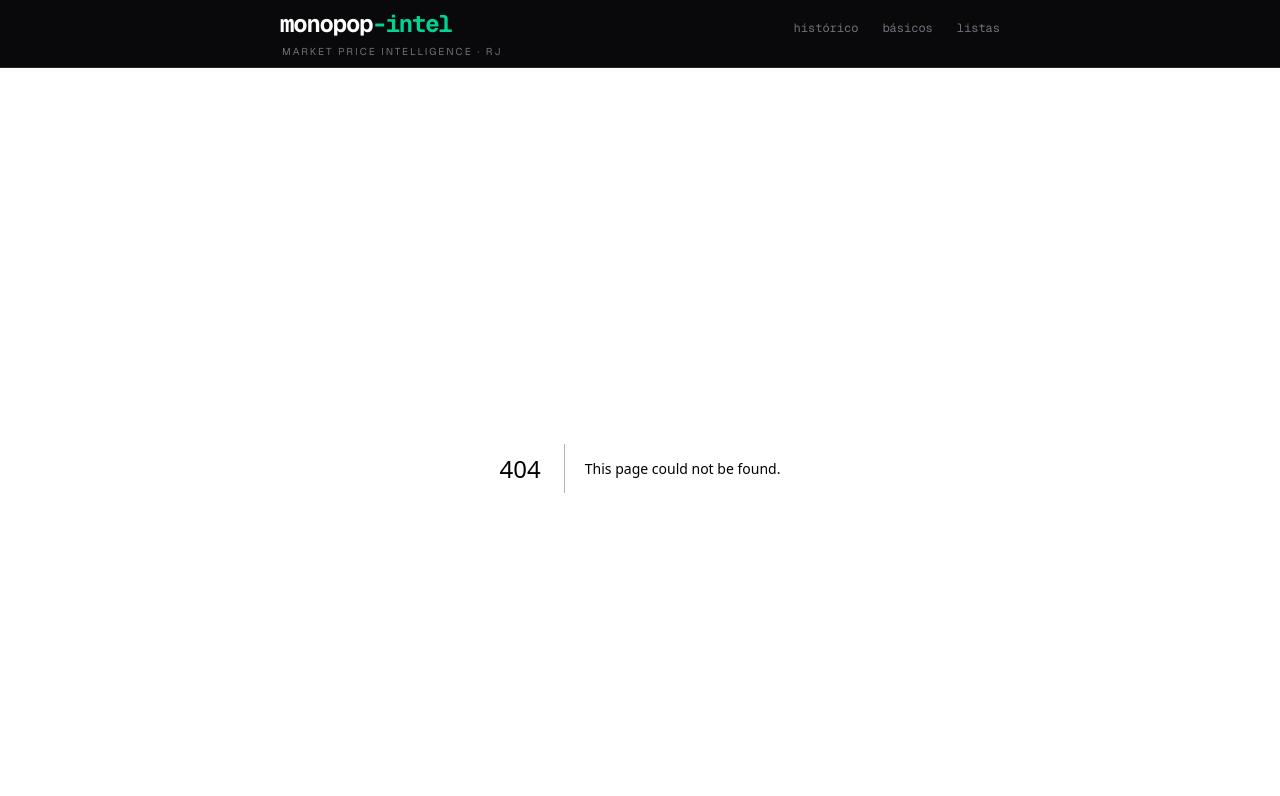
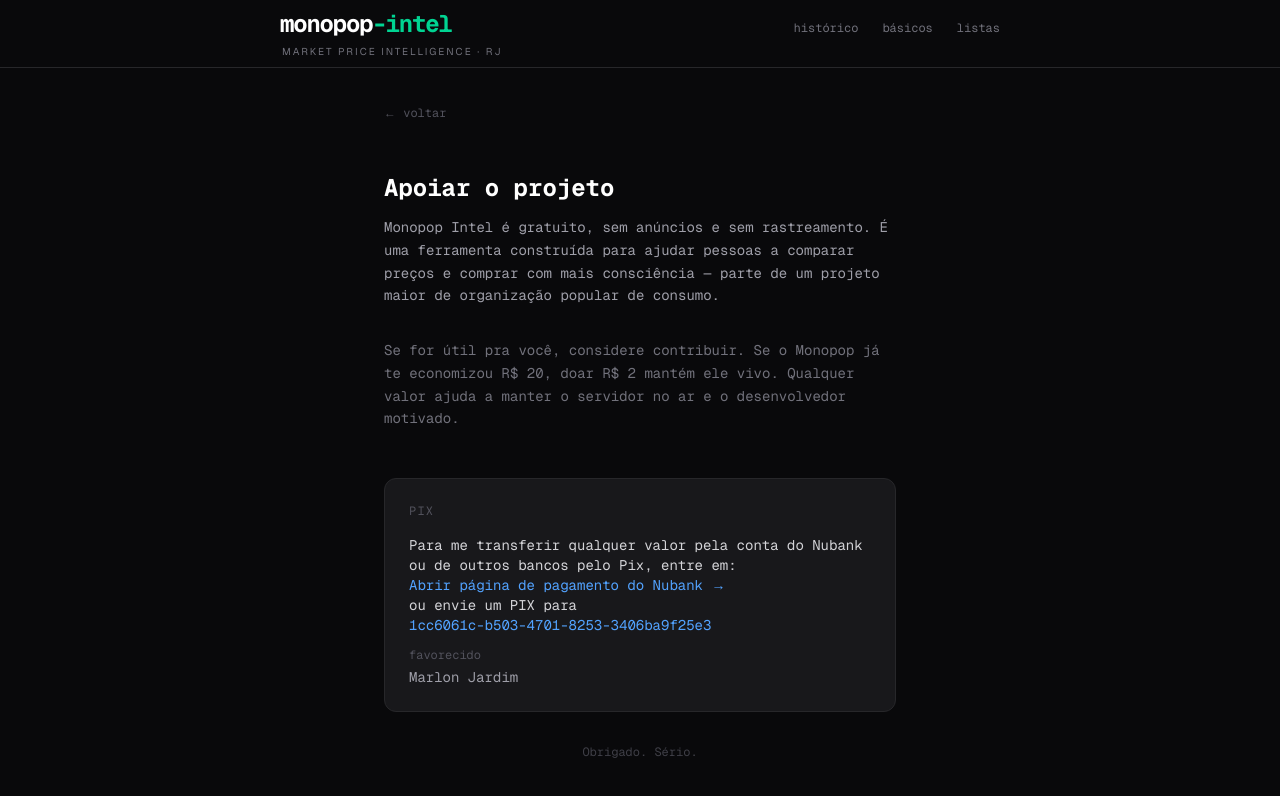
Before and after one commit to majard/monopop-intel, a Next.js app in the folder web/: page /support in a window 1280 px wide. Before the commit this address had no page. Shown: the top 796 px of the page. Built offline with nearby package versions, Linux system fonts and the light colour scheme.

Commit message:
feat: add support page and donation flow via Pix
- Introduce /support page with project positioning
- Add Pix copy-to-clipboard interaction
- Add support call-to-action across key pages
- Keep UX lightweight and non-intrusive

```diff
--- a/web/app/generics/[term]/[product_id]/page.tsx
+++ b/web/app/generics/[term]/[product_id]/page.tsx
@@ -434,6 +434,13 @@
             <p className="text-zinc-600 text-sm">Nenhuma variação encontrada.</p>
           )}
         </div>
+
+        <p className="text-[11px] text-zinc-800 text-center mt-10">
+          Monopop Intel é gratuito e sem anúncios.{' '}
+          <Link href="/support" className="text-zinc-700 hover:text-zinc-500 underline transition-colors">
+            Apoiar o projeto →
+          </Link>
+        </p>
       </div >
     </main >
   );
--- a/web/app/shopping-lists/page.tsx
+++ b/web/app/shopping-lists/page.tsx
@@ -5,6 +5,7 @@
 import { useShoppingLists, ShoppingList } from '../../hooks/useShoppingLists';
 import { buildShoppingListExport } from '../../utils/shoppingListExport';
 import { STORE_KEYS } from '@/constants/stores';
+import Link from 'next/link';
 
 export default function ShoppingListsPage() {
   const router = useRouter();
@@ -224,6 +225,12 @@
           </div>
         )}
       </div>
+      <p className="text-[11px] text-zinc-800 text-center mt-10">
+        Monopop Intel é gratuito e sem anúncios.{' '}
+        <Link href="/support" className="text-zinc-700 hover:text-zinc-500 underline transition-colors">
+          Apoiar o projeto →
+        </Link>
+      </p>
     </main>
   );
 }
--- /dev/null
+++ b/web/app/support/PixDetailClient.tsx
@@ -0,0 +1,12 @@
+'use client';
+
+import { useState } from 'react';
+
+export function PixDetailClient() {
+  const [copied, setCopied] = useState(false);
+  return (
+    <button onClick={() => { navigator.clipboard.writeText("1cc6061c-b503-4701-8253-3406ba9f25e3"); setCopied(true); setTimeout(() => setCopied(false), 2000); }} className="text-blue-400 hover:underline">
+      {copied ? 'Copiado!' : '1cc6061c-b503-4701-8253-3406ba9f25e3'}
+    </button>
+  );
+}
--- /dev/null
+++ b/web/app/support/page.tsx
@@ -0,0 +1,72 @@
+import Link from 'next/link';
+import { PixDetailClient } from './PixDetailClient';
+
+export const metadata = {
+  title: 'Apoiar · Monopop Intel',
+  description: 'Monopop Intel é gratuito e sem anúncios. Se for útil pra você, considere apoiar.',
+};
+
+export default function ApoiarPage() {
+  return (
+    <main className="min-h-screen bg-zinc-950 text-zinc-100 font-mono p-6">
+      <div className="max-w-lg mx-auto py-2">
+
+        <div className="mb-12">
+          <Link
+            href="/"
+            className="text-zinc-600 hover:text-zinc-400 text-xs transition-colors"
+          >
+            ← voltar
+          </Link>
+        </div>
+
+        <h1 className="text-2xl font-bold text-white mb-3">Apoiar o projeto</h1>
+
+        <p className="text-zinc-400 text-sm leading-relaxed mb-8">
+          Monopop Intel é gratuito, sem anúncios e sem rastreamento.
+          É uma ferramenta construída para ajudar pessoas a comparar preços e
+          comprar com mais consciência — parte de um projeto maior de organização
+          popular de consumo.
+        </p>
+
+        <p className="text-zinc-500 text-sm leading-relaxed mb-12">
+          Se for útil pra você, considere contribuir.
+          Se o Monopop já te economizou R$ 20, doar R$ 2 mantém ele vivo.
+          Qualquer valor ajuda a manter o servidor no ar e o desenvolvedor motivado.
+        </p>
+
+        {/* Pix block */}
+        <div className="bg-zinc-900 border border-zinc-800 rounded-xl p-6 mb-8">
+          <p className="text-xs text-zinc-600 uppercase tracking-widest mb-4">Pix</p>
+
+          <div className="space-y-3">
+            <div>
+
+              <p className="text-sm text-zinc-300 font-mono select-all">
+                Para me transferir qualquer valor pela conta do Nubank ou de outros bancos pelo Pix, entre em:
+                <br />
+                <a href="https://nubank.com.br/cobrar/16n4l3/69cfa36b-1ce0-492d-92de-3dd670edb0c6" target="_blank" rel="noopener noreferrer" className="text-blue-400 hover:underline">
+                  Abrir página de pagamento do Nubank →
+                </a>
+              </p>
+
+              <p className="text-sm text-zinc-300 font-mono select-all">
+                ou envie um PIX para
+                <br />
+                <PixDetailClient />
+              </p>
+            </div>
+            <div>
+              <p className="text-xs text-zinc-600 mb-1">favorecido</p>
+              <p className="text-sm text-zinc-400">Marlon Jardim</p>
+            </div>
+          </div>
+        </div>
+
+        <p className="text-zinc-700 text-xs text-center">
+          Obrigado. Sério.
+        </p>
+      </div>
+    </main >
+  );
+}
```
